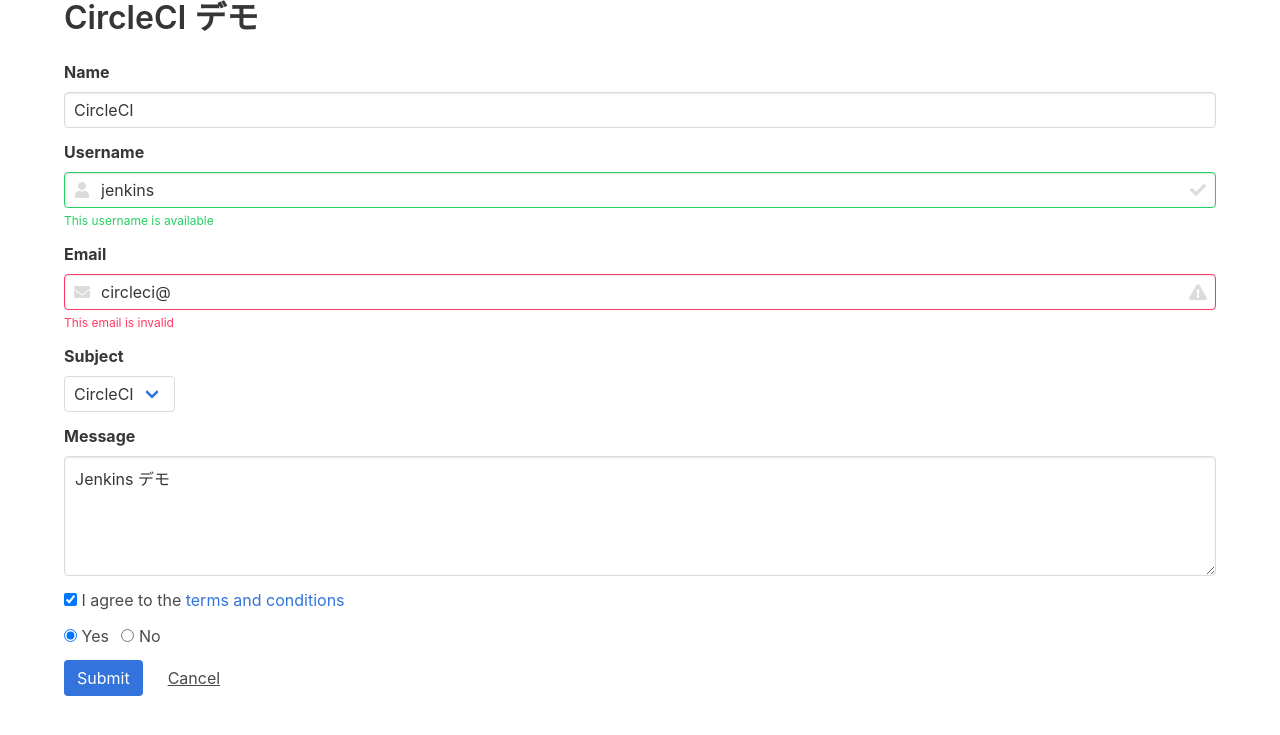
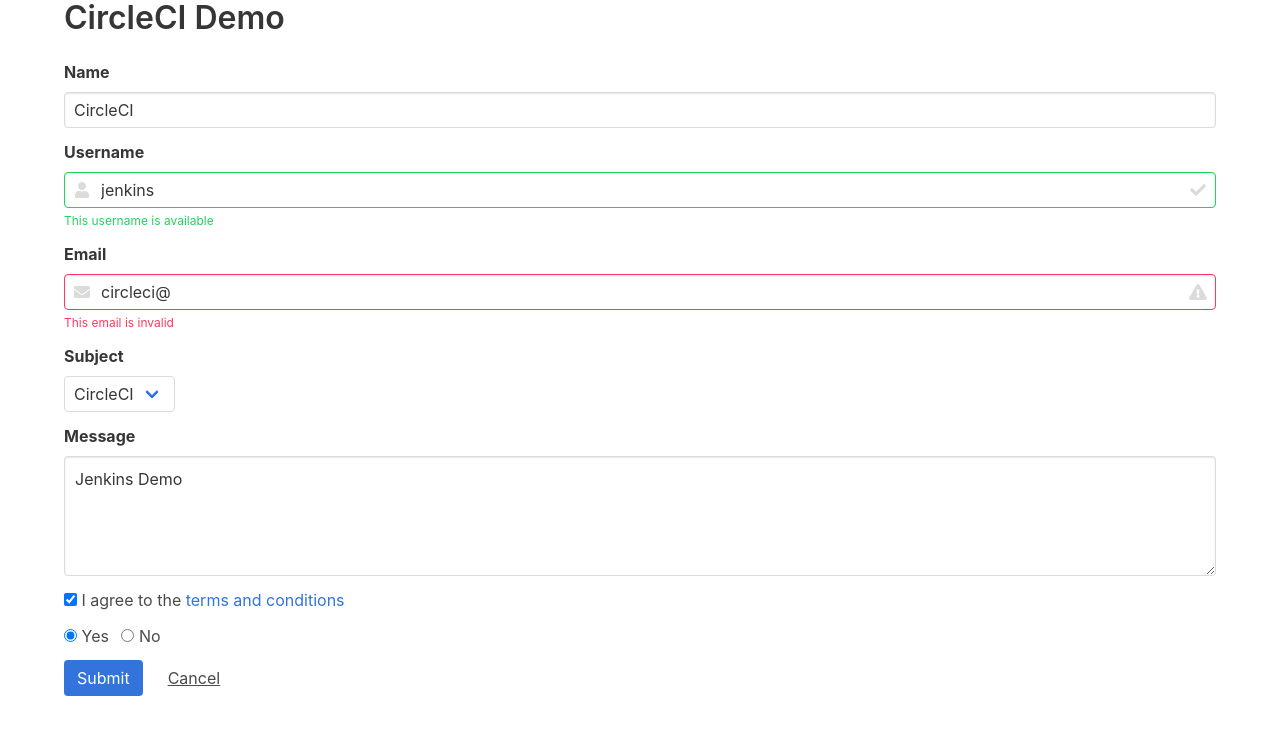
Before and after one commit to kp-takami-shogo/circleci-test, a PHP site: page / in a window 1280 px wide. Shown: the top 735 px of the page. Run offline with PHP 8.4, Linux system fonts and the light colour scheme; some libraries are stand-ins or nearby versions.

Commit message:
refactor: Update index.php

```diff
--- a/eT-test/testcase/test1-1.testcase.yml
+++ b/eT-test/testcase/test1-1.testcase.yml
@@ -1,7 +1,7 @@
 - verify:
     title_equal:
-      expect: 'CircleCI デモ'
-      comment: 'タイトルが「CircleCI デモ」であるか'
+      expect: 'CircleCI Demo'
+      comment: 'タイトルが「CircleCI Demo」であるか'
 
 - verify:
     value_equal:
--- a/eT-test/testcase/test2-1.testcase.yml
+++ b/eT-test/testcase/test2-1.testcase.yml
@@ -7,5 +7,5 @@
 - verify:
     value_equal:
       css: 'message-textarea'
-      expect: 'CircleCI デモ'
-      comment: 'Messageが「CircleCI デモ」であるか'
+      expect: 'CircleCI Demo'
+      comment: 'Messageが「CircleCI Demo」であるか'
--- a/index.php
+++ b/index.php
@@ -11,7 +11,7 @@
   <link rel="stylesheet" href="style.css">
   <script src="main.js"></script>
 
-  <title>CircleCI デモ</title>
+  <title>CircleCI Demo</title>
 
 </head>
 
@@ -19,7 +19,7 @@
 
 <div class="container">
 
-  <h1 class="title">CircleCI デモ</h1>
+  <h1 class="title">CircleCI Demo</h1>
 
   <div class="field name-field">
     <label class="label">Name</label>
@@ -62,7 +62,7 @@
       <div class="select">
         <select>
           <option value="CircleCI" selected>CircleCI</option>
-          <option value="デモ">デモ</option>
+          <option value="Demo">Demo</option>
         </select>
       </div>
     </div>
@@ -71,7 +71,7 @@
   <div class="field message-field">
     <label class="label">Message</label>
     <div class="control">
-      <textarea class="textarea" placeholder="Textarea">Jenkins デモ</textarea>
+      <textarea class="textarea" placeholder="Textarea">Jenkins Demo</textarea>
     </div>
   </div>
 
```
